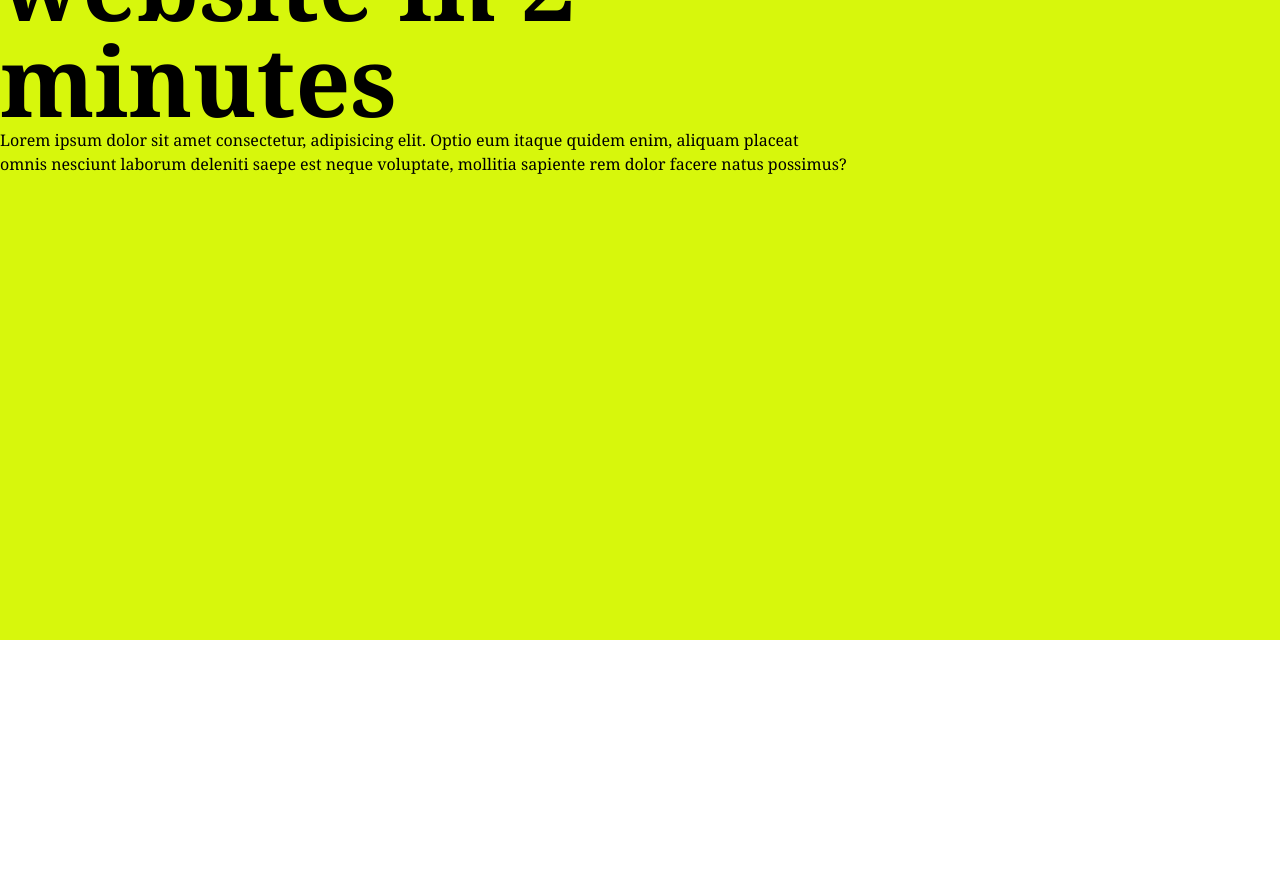
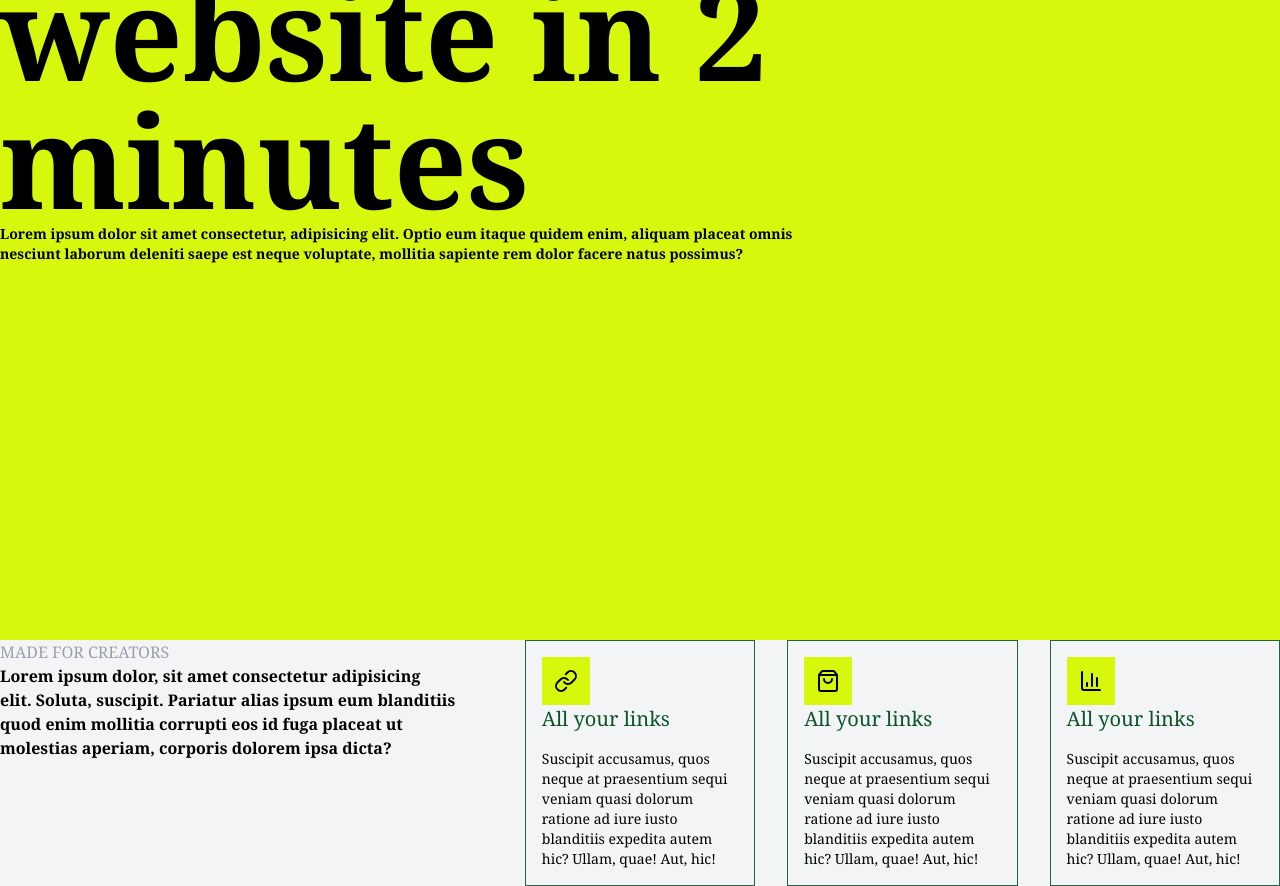
Before and after one commit to Mahtab-217/AI-study-assistant, a React (Vite) app: page / in a window 1280 px wide. Shown: the part 160-1046 px from the top of the page. Before the commit the page ends 800 px from the top, so only its background shows below. Built offline with nearby package versions, Linux system fonts and the light colour scheme.

Commit message:
new codes added

```diff
--- a/src/components/shared/home/Hero.tsx
+++ b/src/components/shared/home/Hero.tsx
@@ -6,16 +6,17 @@ function Hero() {
       <div className="max-w-7xl mx-auto grid md:grid-cols-2 grid-cols-1 lg:grid-cols-3 gap-3">
         <div className="lg:col-span-2  ">
           <div className="flex flex-col items-center  justify-end ">
-            <h1 className="font-bold text-8xl ">Build your website in 2 minutes</h1>
-            <span>Lorem ipsum dolor sit amet consectetur, adipisicing elit. Optio eum itaque quidem enim, aliquam placeat omnis nesciunt laborum deleniti saepe est neque voluptate, mollitia sapiente rem dolor facere natus possimus?</span>
+            <h1 className="font-bold text-9xl">Build your website in 2 minutes</h1>
+            <span  className="font-bold text-sm">Lorem ipsum dolor sit amet consectetur, adipisicing elit. Optio eum itaque quidem enim, aliquam placeat omnis nesciunt laborum deleniti saepe est neque voluptate, mollitia sapiente rem dolor facere natus possimus?</span>
             <div className="justify-between flex ">
               <input type="text" />
             </div>
           </div>
         </div>
         <div className="lg:col-span-1"></div>
-      </div>
+      </div >
     </div>
+
   )
 }
 
--- /dev/null
+++ b/src/components/shared/home/MainSextion.tsx
@@ -0,0 +1,49 @@
+import { ChartColumn, Link, ShoppingBag } from "lucide-react"
+
+function MainSextion() {
+  return (
+    <div className="w-full bg-gray-100">
+        <div className="w-full max-w-7xl mx-auto grid md:grid-cols-2 lg:grid-cols-5  gap-8">
+            <div className="lg:col-span-2">
+                <span className="uppercase text-gray-400">MADE for creators</span>
+                <p className="text-balance font-bold ">Lorem ipsum dolor, sit amet consectetur adipisicing elit. Soluta, suscipit. Pariatur alias ipsum eum blanditiis quod enim mollitia corrupti eos id fuga placeat ut molestias aperiam, corporis dolorem ipsa dicta?</p>
+            </div>
+            {/* Cards */}
+            <div className="grid md:grid-cols-3 lg:col-span-3   gap-8">
+                <div className="border border-green-900/90 p-4 ">
+                <div className="bg-brand p-3 w-fit">
+                    <Link size={24}/>
+                    </div>
+                    <div className="flex flex-col space-y-4">
+                        <p className="text-xl text-green-900 ">All your links</p>
+                        <p className="text-sm "> Suscipit accusamus, quos neque at praesentium sequi veniam quasi dolorum ratione ad iure iusto blanditiis expedita autem hic? Ullam, quae! Aut, hic!</p>
+                    </div>
+
+                </div>
+                <div className="border border-green-900/90 p-4 ">
+                <div className="bg-brand p-3 w-fit">
+                    <ShoppingBag size={24}/>
+                     </div>
+                    <div className="flex flex-col space-y-4">
+                        <p className="text-xl text-green-900 ">All your links</p>
+                        <p className="text-sm "> Suscipit accusamus, quos neque at praesentium sequi veniam quasi dolorum ratione ad iure iusto blanditiis expedita autem hic? Ullam, quae! Aut, hic!</p>
+                    </div>
+
+                </div>
+                <div className="border border-green-900/90 p-4 ">
+                <div className="bg-brand p-3 w-fit">
+                    <ChartColumn size={24}/>
+                      </div>
+                    <div className="flex flex-col space-y-4">
+                        <p className="text-xl text-green-900 ">All your links</p>
+                        <p className="text-sm ">Suscipit accusamus, quos neque at praesentium sequi veniam quasi dolorum ratione ad iure iusto blanditiis expedita autem hic? Ullam, quae! Aut, hic!</p>
+                    </div>
+
+                </div>
+            </div>
+        </div>
+    </div>
+  )
+}
+
+export default MainSextion
--- a/src/components/shared/home/Navbar.tsx
+++ b/src/components/shared/home/Navbar.tsx
@@ -39,7 +39,7 @@ function Navbar() {
     <div>
    <nav className={`py-3 px-4 w-full  max-w-7xl mx-auto flex ${isOpen? "bg-primary/60 top-0 rounded-none": "bg-primary top-1.5 rounded-full"} rounded-full top-1.5 left-1/2 -translate-x-1/2 fixed justify-between items-center `}>
     <div className="flex space-x-1.5 items-center">
-        <img src="./images/logo.jpg" className="w-8 h-8"  />
+        <img src="./images/logo.png" className="w-8 h-8"  />
         <span className="text-md font-inter hidden md:inline">Study Assistant</span>
     </div>
 
@@ -67,7 +67,9 @@ function Navbar() {
 
 
  {/* Mobile Nav */}
-   <div className={`w-full top-10 fixed transition-all duration-300 left-1/2 -translate-x-1/2  min-h-screen ${isOpen? "flex": "hidden"}  bg-white/50 pb-4 backdrop-blur-md`}>
+   <div className={`w-full top-10 fixed transition-all duration-300 left-1/2 -translate-x-1/2
+    min-h-screen ${isOpen? "flex": "hidden"}
+    bg-white/50 pb-4 backdrop-blur-md`}>
 
    <div className="flex flex-col gap-4 items-center w-full ">
 
--- a/src/index.css
+++ b/src/index.css
@@ -5,4 +5,5 @@
   --color-lightBlue: #4fc3ff;
   --color-lightRed: #ff6b4a;
   --color-primary: #f8faf2;
+  --color-dark-green: #f8e3f3;
 }
--- a/src/pages/Home.tsx
+++ b/src/pages/Home.tsx
@@ -1,5 +1,6 @@
 
 import Hero from "../components/shared/home/Hero"
+import MainSextion from "../components/shared/home/MainSextion"
 import Navbar from "../components/shared/home/Navbar"
 
 function Home() {
@@ -8,6 +9,7 @@ function Home() {
 
         <Navbar/>
         <Hero/>
+        <MainSextion/>
     </div>
   )
 }
```
Also changed, not shown: public/images/logo.png (added), 1 other file (tests, documents, lock files or other folders).
